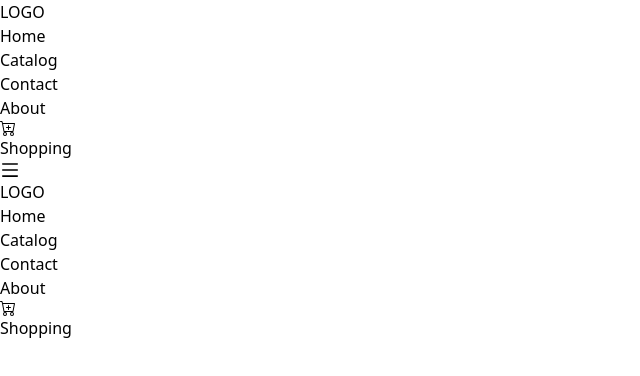
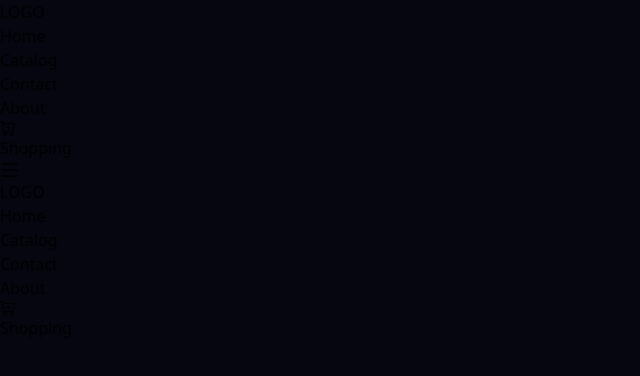
Before and after one commit to HamidRezaa01/shopping-cart-project, a React (Vite) app: page / in a window 1280 px wide. Shown: the top 376 px of the page, without its empty margins (0-640 px from the left). Built offline with nearby package versions, Linux system fonts and the light colour scheme.

Commit message:
added style background body

```diff
--- a/src/index.css
+++ b/src/index.css
@@ -1,3 +1,7 @@
 @tailwind base;
 @tailwind components;
 @tailwind utilities;
+
+body {
+    background: rgb(5, 6, 16);
+}
```
